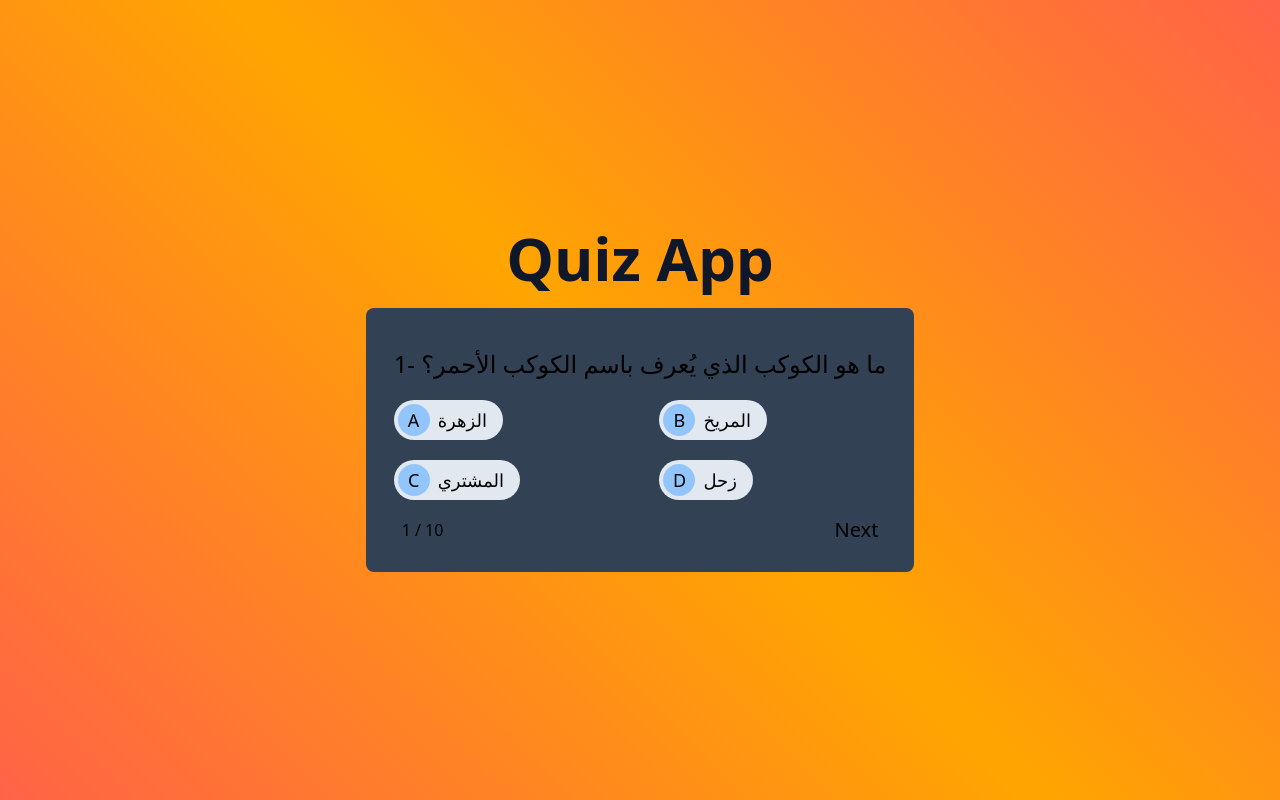
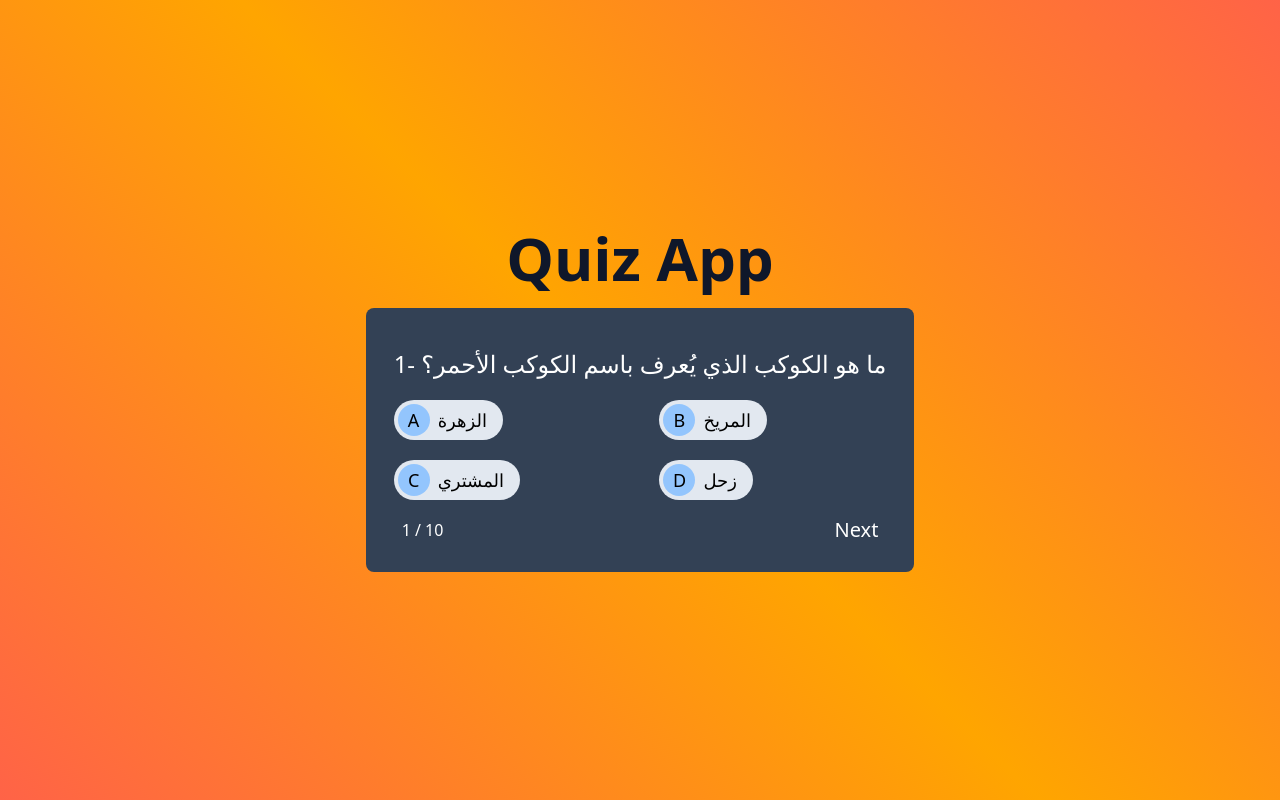
Before and after one commit to samirAlkassar/react-practice, a React (Vite) app: page / in a window 1280 px wide. Built offline with nearby package versions, Linux system fonts and the light colour scheme.

Commit message:
changing text to white

```diff
--- a/src/components/quizApp.tsx
+++ b/src/components/quizApp.tsx
@@ -353,7 +353,7 @@ export const QuizApp = () => {
     }
 
     return (
-        <div className="h-[100vh] w-full bg-[linear-gradient(45deg,tomato,orange,tomato)] font-sans flex justify-center flex-col gap-5 items-center p-4 md:p-0">
+        <div className="h-[100vh] w-full text-white bg-[linear-gradient(45deg,tomato,orange,tomato)] font-sans flex justify-center flex-col gap-5 items-center p-4 md:p-0">
             <h1 className="text-6xl text-slate-900 font-bold">Quiz App</h1>
             <div className="bg-slate-700 md:px-7 md:pt-10 md:pb-8 px-5 pt-6 pb-5 rounded-lg flex flex-col items-end">
 
```
